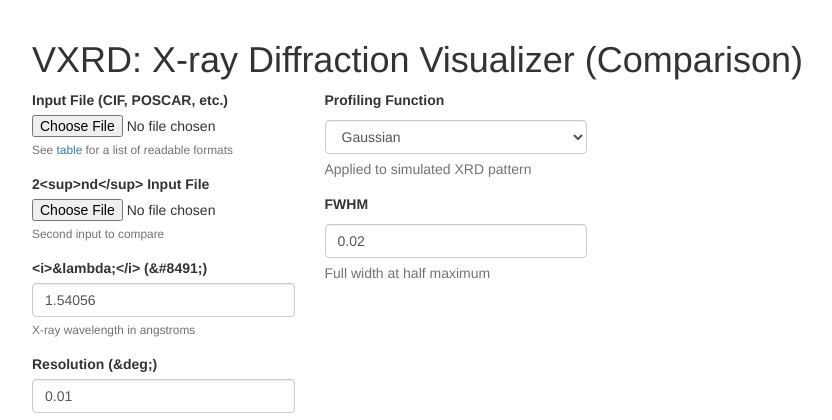
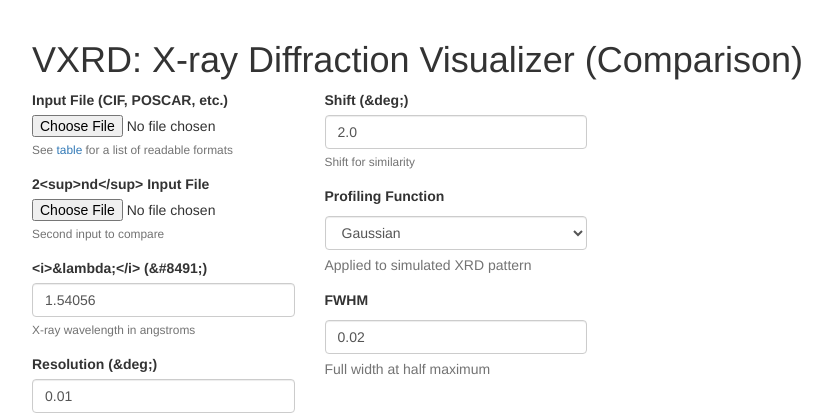
Before and after one commit to qzhu2017/XRD, a Flask app: page /comparison in a window 1280 px wide. Shown: the part 52-472 px from the top of the page, without its empty margins (38-870 px from the left). Run offline with Flask 2, Linux system fonts and the light colour scheme; some libraries are stand-ins or nearby versions.

Commit message:
Restore missing shift field

```diff
--- a/flask/app/templates/comparison.html
+++ b/flask/app/templates/comparison.html
@@ -26,6 +26,7 @@
                 {{ wtf.form_field(form.submit, button_map={'submit': 'primary'}) }}
             </div>
             <div class="col-md-3">
+                {{ wtf.form_field(form.shift) }}
                 <div class="form-group ">
                     <label class="control-label" for="method">{{ form.method.label }}</label>
                     {{ form.method(class="form-control") }}
```
